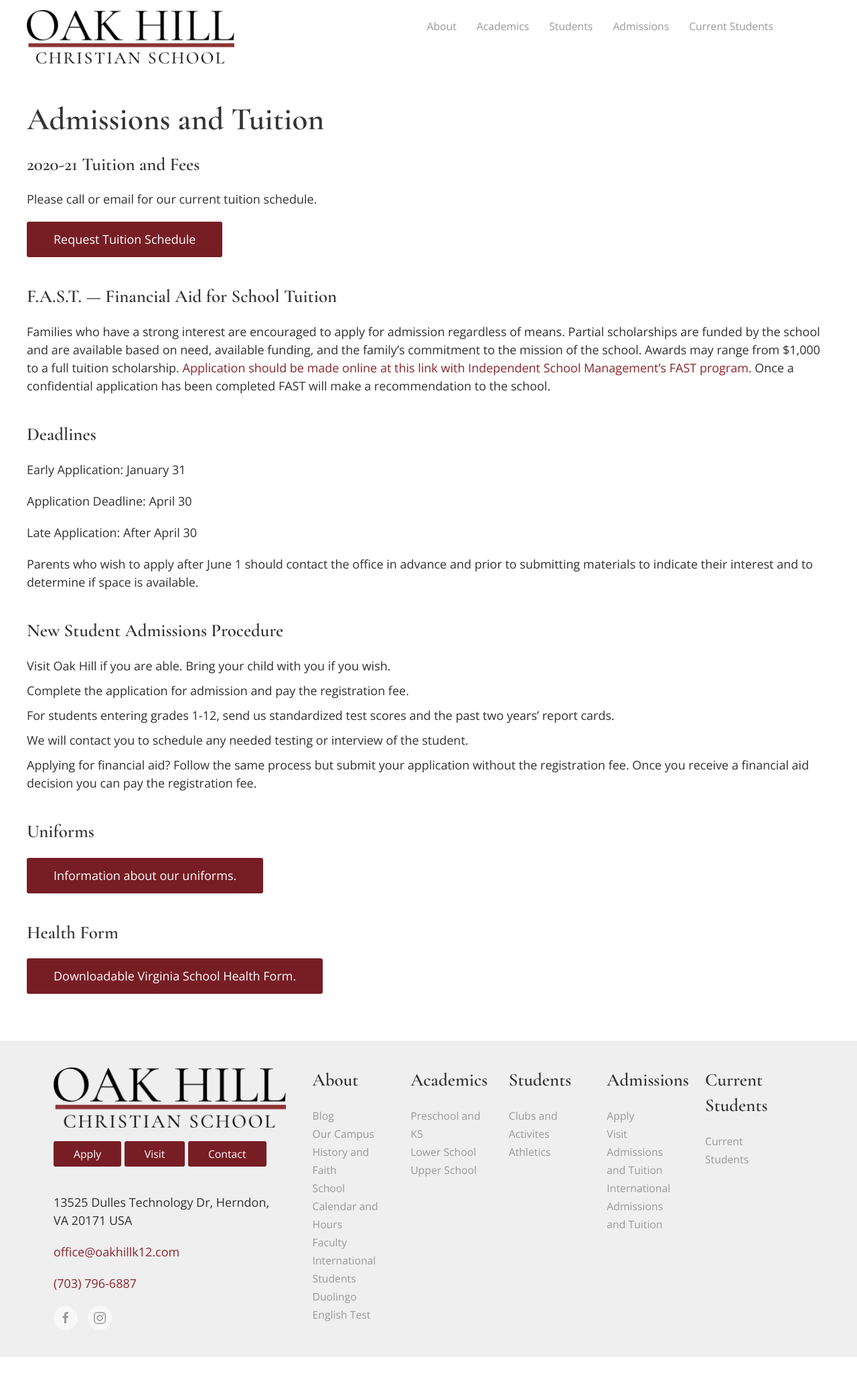
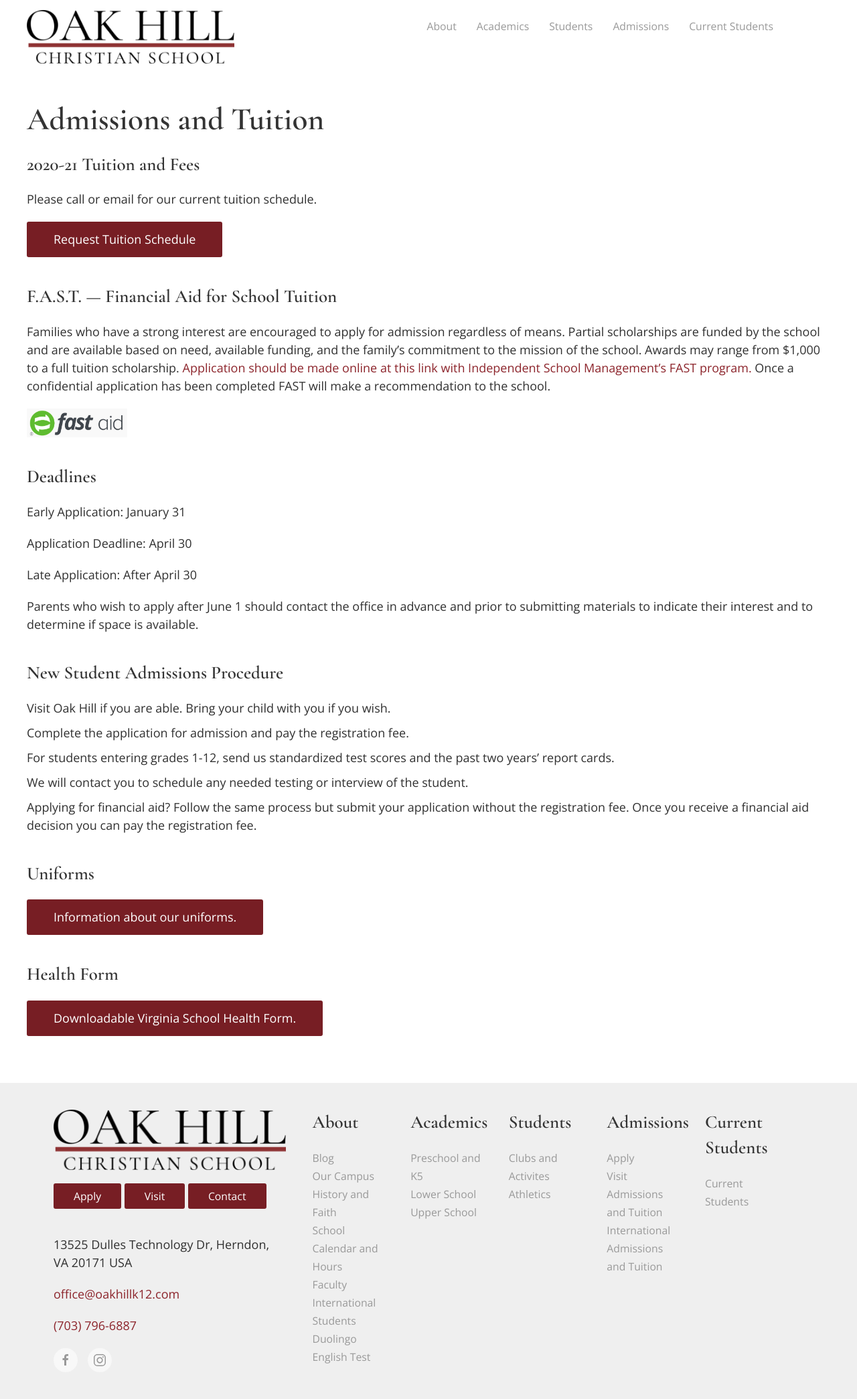
Before and after one commit to OakHillChristianSchool/oak-hill-website, a Jekyll site: the page built from admissions-tuition.html, in a window 1280 px wide. Shown: the whole page at 67% size. Built offline with Jekyll 4.4.1, drawn with Linux system fonts in a browser that asks for light colours; before the commit the page ends 2026 px from its top, so only the background shows below that.

Commit message:
add fast logo to admissions page

```diff
--- a/admissions-tuition.html
+++ b/admissions-tuition.html
@@ -15,6 +15,7 @@
         commitment to the mission of the school. Awards may range from $1,000 to a full tuition scholarship. <a href="https://www.ismfast.com/FastPage.php?id=a6699551966bc485646630153c505e0c" target="_blank">Application
 				should be made online at this link with Independent School Management’s FAST program.</a> Once a confidential application has
         been completed FAST will make a recommendation to the school.</p>
+        <a href="https://www.ismfast.com/FastPage.php?id=a6699551966bc485646630153c505e0c" target="_blank"><img class="uk-width-small" src="{{ 'assets/images/fast-logo.png' | relative_url }}"></a>
 
     <h3>Deadlines</h3>
     <p>Early Application: January 31</p>
```
Also changed, not shown: assets/images/fast-logo.png (added).
